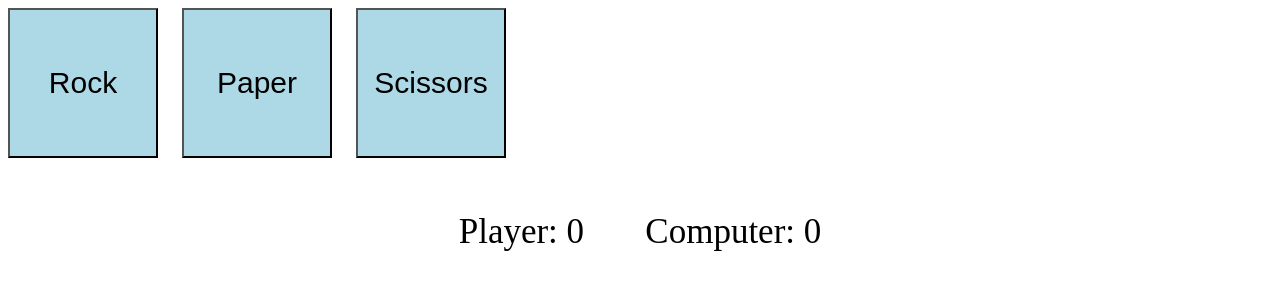
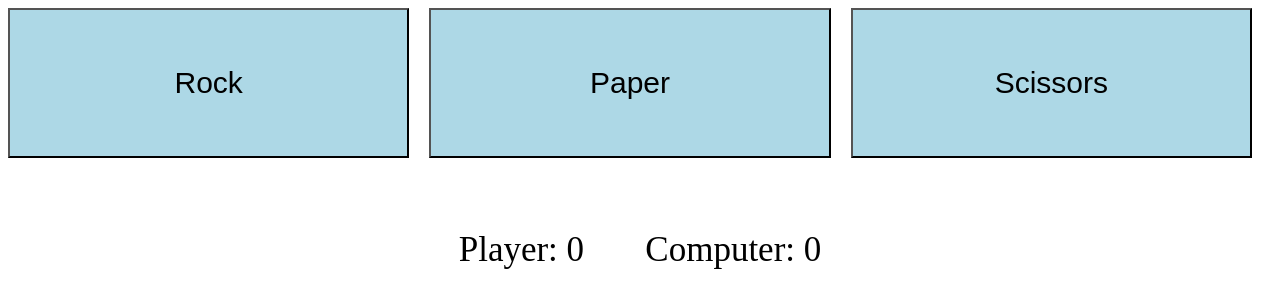
Before and after one commit to emitch1/rock-paper-scissors, a plain HTML site: page index.html in a window 1280 px wide. Drawn offline with Linux system fonts and the light colour scheme.

Commit message:
Resized the buttons and centered.

```diff
--- a/index.html
+++ b/index.html
@@ -9,9 +9,11 @@
     <script src="javascript.js" defer></script>
 </head>
 <body>
-    <button class="btn rock">Rock</button>
-    <button class="btn paper">Paper</button>
-    <button class="btn scissors">Scissors</button>
+    <div class="center">
+        <button class="btn rock">Rock</button>
+        <button class="btn paper">Paper</button>
+        <button class="btn scissors">Scissors</button>
+    </div>
     <br>
     <br>
     <br>
--- a/style.css
+++ b/style.css
@@ -6,6 +6,15 @@
     margin-right: 20px;
 }
 
+.center {
+    display: flex;
+
+}
+
+button {
+    flex: auto;
+}
+
 .results, .finalResults{
     font-size: 35px;
     text-align: center;
```
